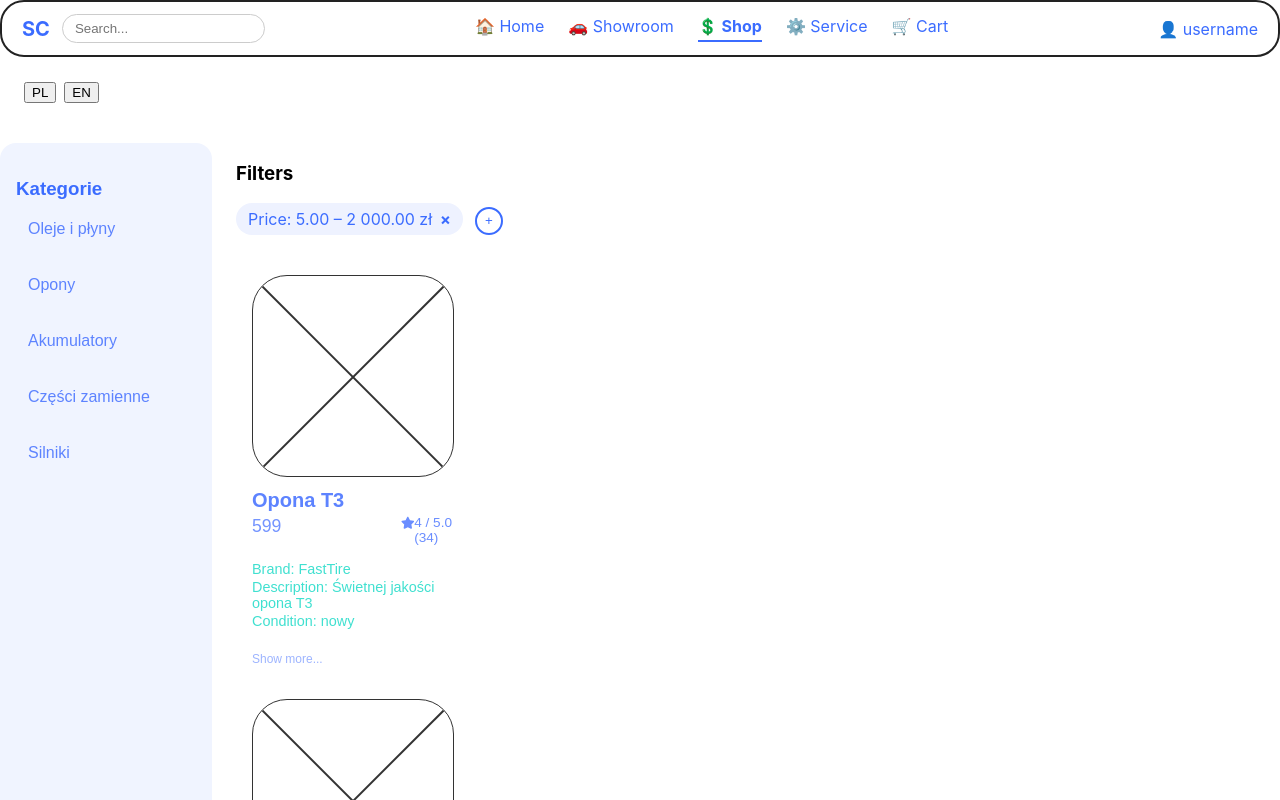
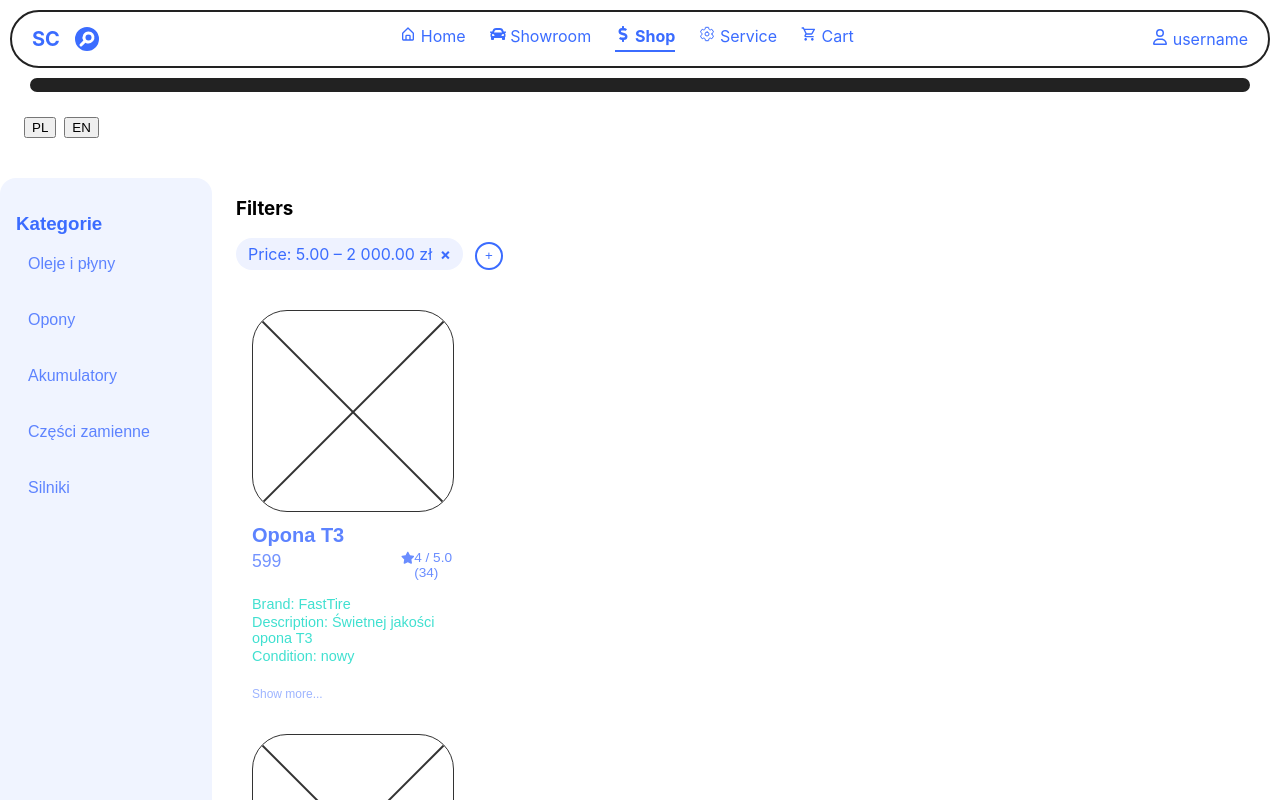
Before and after one commit to kamil-wojcieszak/projektowanie_systemow_informatycznych, a React (Create React App) app in the folder frontend/: page /sklep in a window 1280 px wide. Shown: the top 800 px of the page. Built offline with nearby package versions, Linux system fonts and the light colour scheme; sample sign-in values are in the browser's storage.

Commit message:
develop ui

```diff
--- a/frontend/src/components/Header/Header.css
+++ b/frontend/src/components/Header/Header.css
@@ -1,10 +1,23 @@
 .header {
+  margin: 10px;
   display: flex;
   align-items: center;
   justify-content: space-between;
   padding: 12px 20px;
   border: 2px solid #222;
+  border-radius: 50px;
+}
+
+.under-header-container {
+  margin-left: 30px;
+  margin-right: 30px;
+  background-color: #222;
+  display: flex;
+  align-items: center;
+  justify-content: space-between;
+  border: 2px solid #222;
   border-radius: 24px;
+  height: 10px;
 }
 
 .header-left {
--- a/frontend/src/components/Header/Header.jsx
+++ b/frontend/src/components/Header/Header.jsx
@@ -1,39 +1,44 @@
 import { NavLink } from "react-router-dom";
 import "./Header.css";
 import { useTranslation } from "react-i18next";
+import { HiSearchCircle } from "react-icons/hi";
+import { BiHomeAlt } from "react-icons/bi";
+import { FaCar } from "react-icons/fa";
+import { FaDollarSign } from "react-icons/fa";
+import { IoSettingsOutline } from "react-icons/io5";
+import { MdOutlineShoppingCart } from "react-icons/md";
+import { FaRegUser } from "react-icons/fa6";
 
 export default function Header() {
   const { t } = useTranslation();
 
   return (
+    <div className="header-container">
       <header className="header">
         <div className="header-left">
           <div className="logo">SC</div>
-        <input
-          className="search"
-          placeholder={t("header.search")}
-        />
+          <HiSearchCircle color="#3b6cff" size={30} />
         </div>
-
         <nav className="header-nav">
           <NavLink to="/start" end>
-          🏠 {t("header.start")}
+            {<BiHomeAlt />} {t("header.start")}
           </NavLink>
           <NavLink to="/salon">
-          🚗 {t("header.salon")}
+            {<FaCar />} {t("header.salon")}
           </NavLink>
           <NavLink to="/sklep">
-          💲 {t("header.shop")}
+            {<FaDollarSign />} {t("header.shop")}
           </NavLink>
           <NavLink to="/serwis">
-          ⚙️ {t("header.service")}
+            {<IoSettingsOutline />} {t("header.service")}
           </NavLink>
           <NavLink to="/koszyk">
-          🛒 {t("header.cart")}
+            {<MdOutlineShoppingCart />} {t("header.cart")}
           </NavLink>
         </nav>
-
-      <div className="header-user">👤 username</div>
+        <div className="header-user">{<FaRegUser />} username</div>
       </header>
+      <div className="under-header-container"></div>
+    </div>
   );
 }
```
Lines whose indentation alone changed are shown as unchanged.
